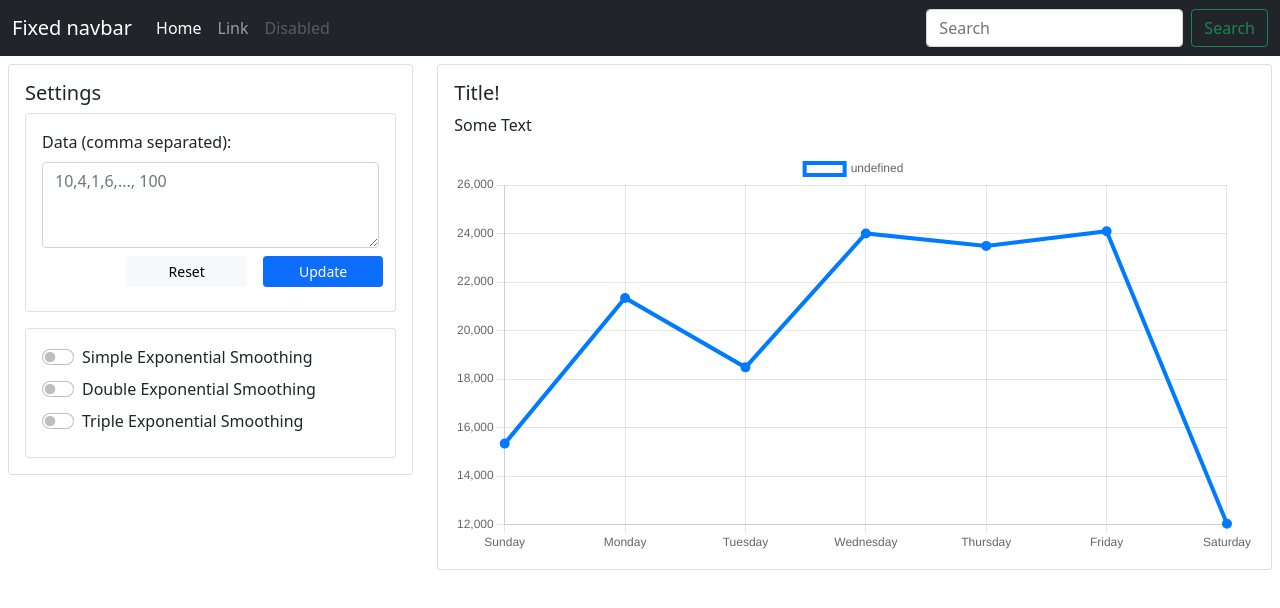
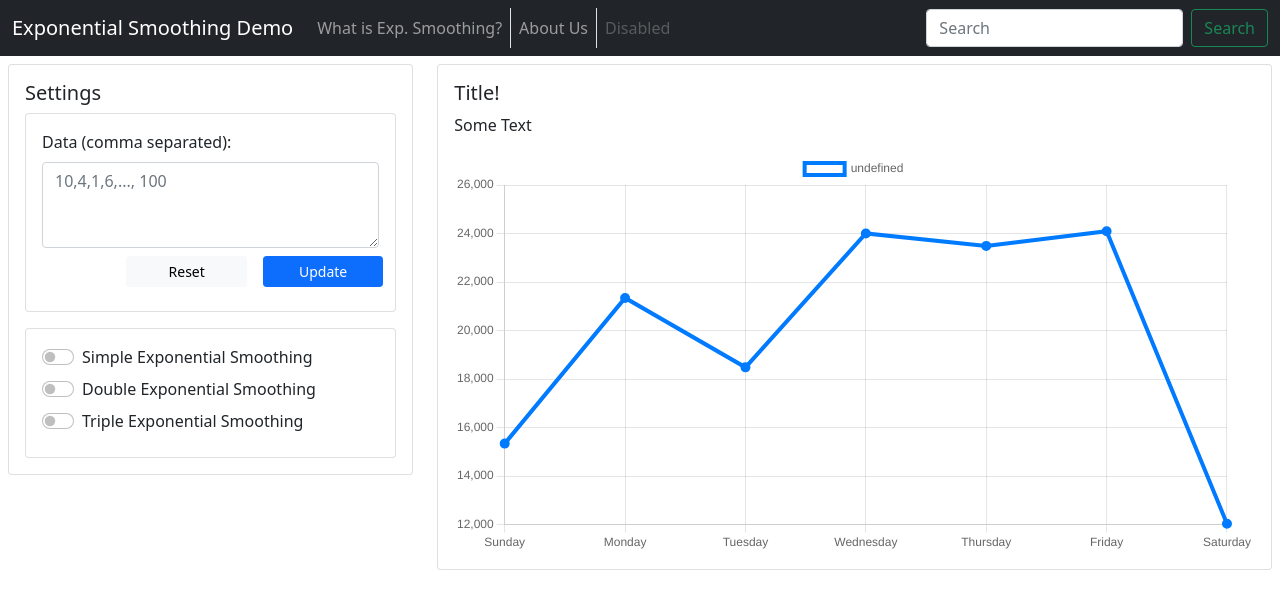
Before and after one commit to shuky-shukrun/Exponential-Smoothing-Demo, a React (Create React App) app: page / in a window 1280 px wide. Shown: the top 608 px of the page. Built offline with nearby package versions, Linux system fonts and the light colour scheme.

Commit message:
top navbar edits

```diff
--- a/src/components/top-navbar/top-navbar.jsx
+++ b/src/components/top-navbar/top-navbar.jsx
@@ -3,7 +3,7 @@
     <nav className="navbar navbar-expand-md navbar-dark fixed-top bg-dark">
       <div className="container-fluid">
         <a className="navbar-brand" href="#">
-          Fixed navbar
+          Exponential Smoothing Demo
         </a>
         <button
           className="navbar-toggler"
@@ -19,13 +19,13 @@
         <div className="collapse navbar-collapse" id="navbarCollapse">
           <ul className="navbar-nav me-auto mb-2 mb-md-0">
             <li className="nav-item">
-              <a className="nav-link active" aria-current="page" href="#">
-                Home
+              <a className="nav-link border-end" aria-current="page" href="#">
+                What is Exp. Smoothing?
               </a>
             </li>
             <li className="nav-item">
-              <a className="nav-link" href="#">
-                Link
+              <a className="nav-link border-end" href="#">
+                About Us
               </a>
             </li>
             <li className="nav-item">
```
